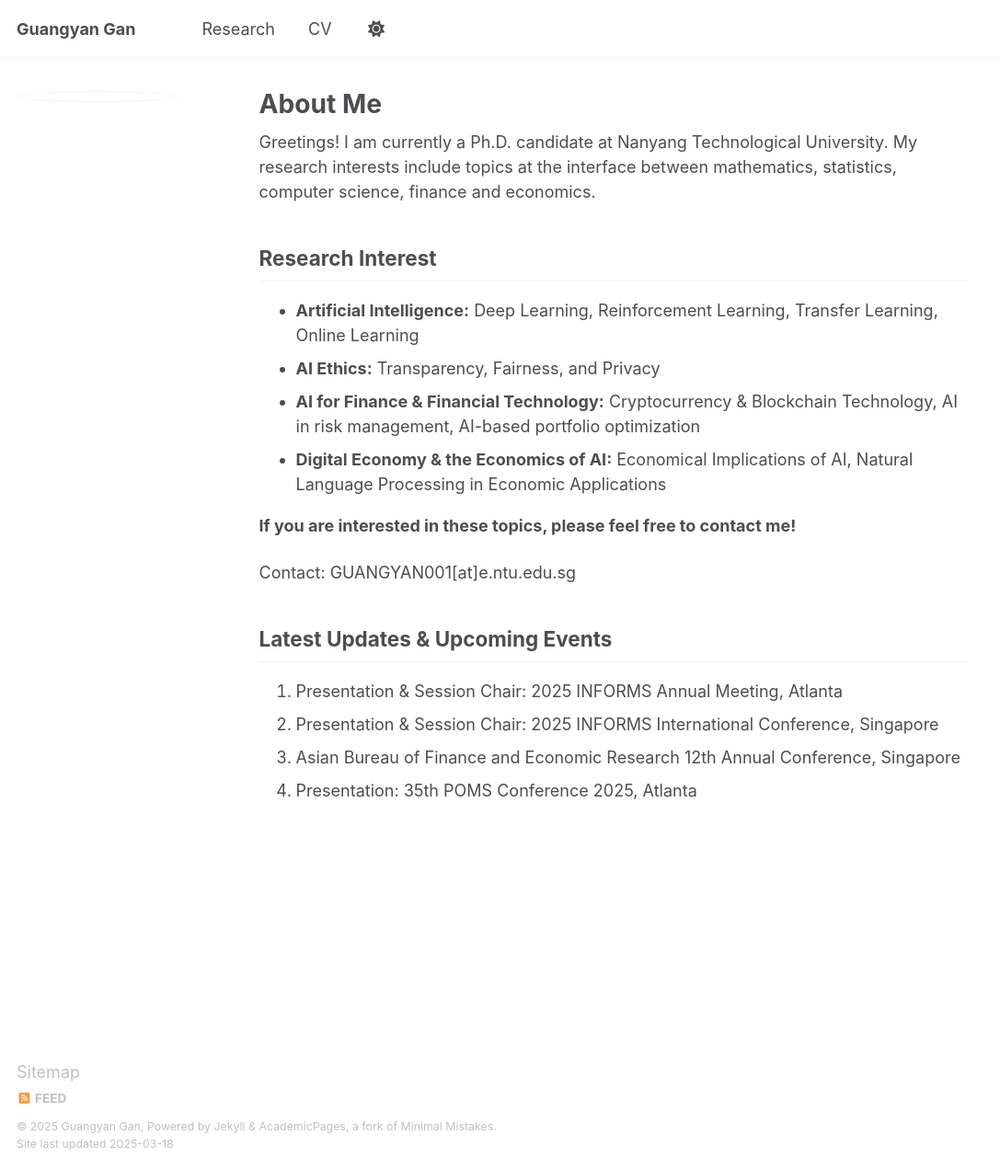
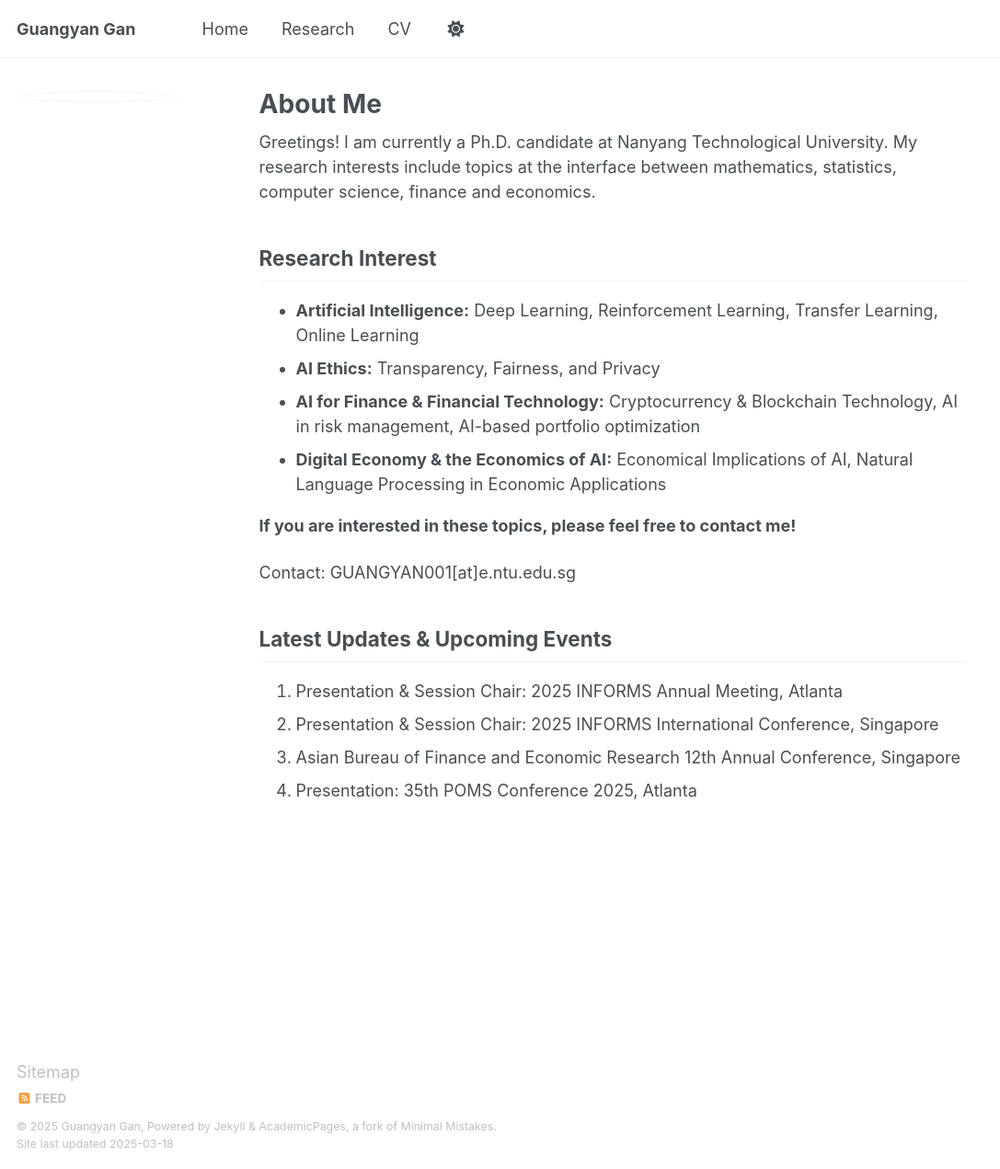
Before and after one commit to GuangyanGan/GuangyanGan.github.io, a Jekyll site: the page built from _pages/about.md, in a window 1280 px wide and 1271 px high. Shown: the whole window at 92% size, without its empty margins (0-1087 px from the left). Built offline with Jekyll 4.4.1, drawn with Linux system fonts in a browser that asks for light colours.

Commit message:
Update navigation.yml

```diff
--- a/_data/navigation.yml
+++ b/_data/navigation.yml
@@ -8,6 +8,8 @@
 #      Markdown formatted page while the second is generated using JSON.
 
 main:
+  - title: "Home"
+    url: /talks/
   - title: "Research"
     url: /publications/
   # - title: "Publications"
```
